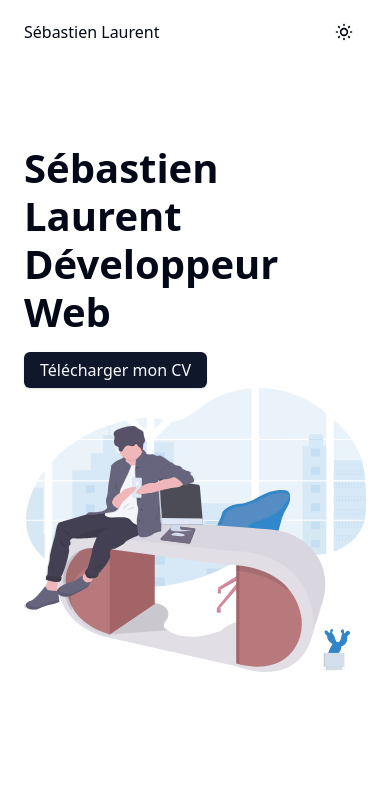
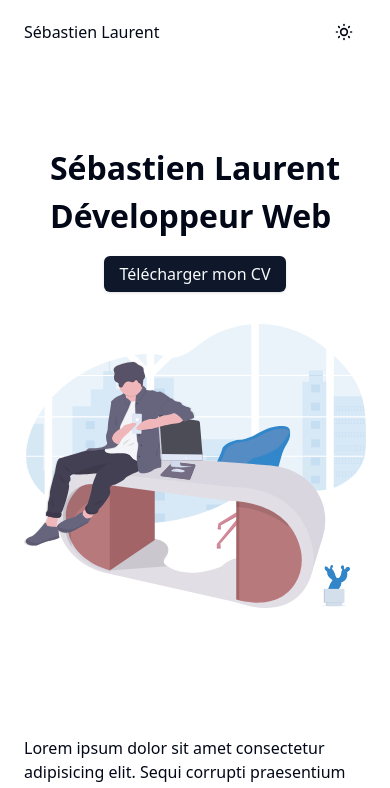
Before and after one commit to SebastienLaurentt/Portfolio-V2, a Next.js app: page / in a window 390 px wide. Shown: the top 788 px of the page. Built offline with nearby package versions, Linux system fonts and the light colour scheme.

Commit message:
update hero responsive

```diff
--- a/app/globals.css
+++ b/app/globals.css
@@ -75,7 +75,7 @@
   }
 
   h1 {
-    @apply text-3xl md:text-5xl lg:text-7xl leading-[3rem] md:leading-[4rem] lg:leading-[5rem] font-bold;
+    @apply text-2xl md:text-5xl lg:text-6xl leading-[3rem] md:leading-[4rem] lg:leading-[5rem] font-bold;
   }
 
   h2 {
--- a/app/page.tsx
+++ b/app/page.tsx
@@ -9,8 +9,8 @@ export default function Home() {
   return (
     <main className="mb-20 md:mb-24 lg:mb-32">
       {/* Hero */}
-      <Section marginBottom={true} marginTop={true} classname="lg:flex">
-        <div className="lg:w-2/3">
+      <Section marginBottom={true} marginTop={true} classname=" flex flex-col lg:flex-row items-center">
+        <div className="lg:w-3/5">
           <h1>
             Sébastien Laurent <br /> Développeur Web{" "}
           </h1>
@@ -18,10 +18,10 @@ export default function Home() {
             href={CV}
             fileName="Sebastien_Laurent_CV.pdf"
             linkName="Télécharger mon CV"
-            classname="mt-4"
+            classname="mt-4 flex justify-center lg:justify-start"
           />
         </div>
-        <div className="lg:w-1/3">
+        <div className="lg:w-2/5 mt-8 lg:mt-0">
           <Image
             src={HeroImg}
             alt="Logo Galopins"
```
